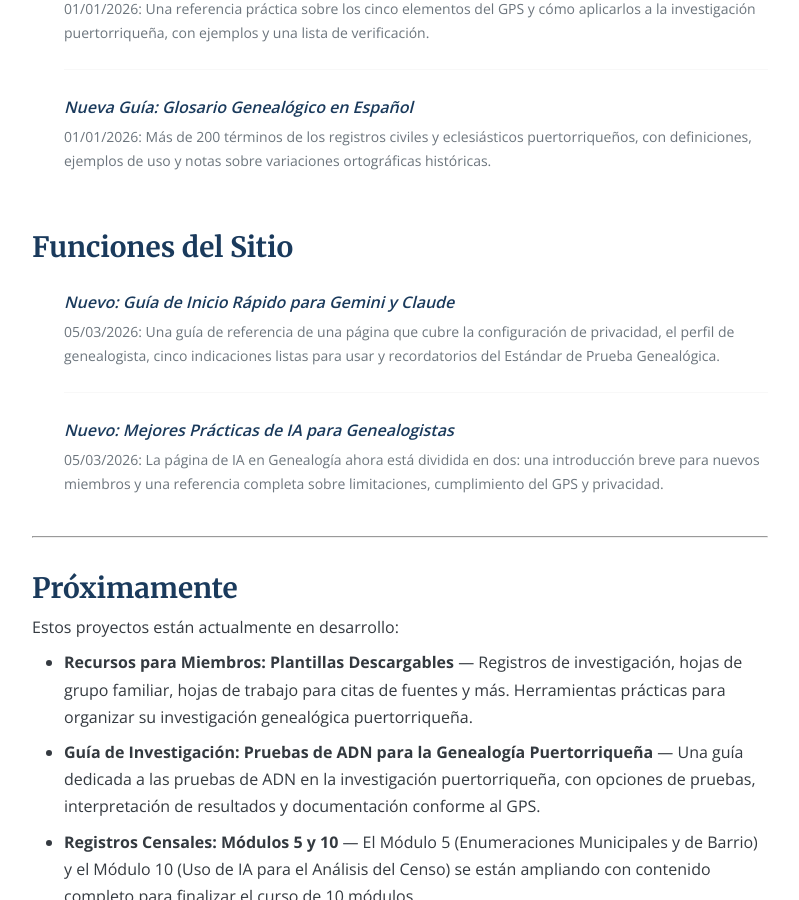
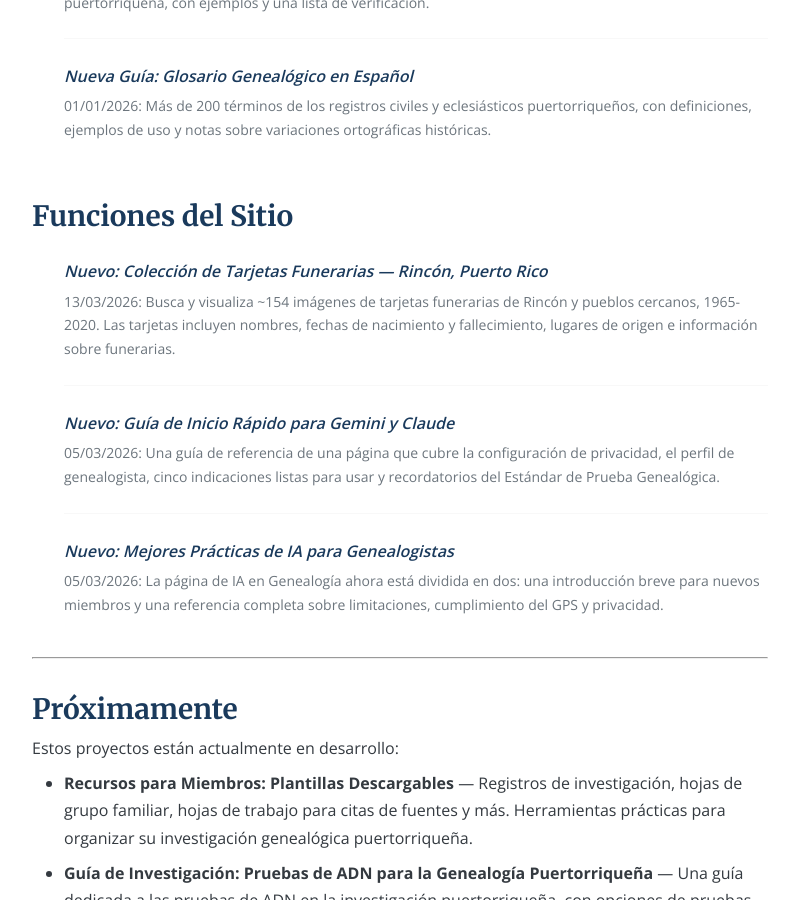
Before and after one commit to SylviaVargas/puertoricangenealogygroup, a Jekyll site: the page built from es/novedades.md, in a window 1280 px wide and 900 px high, scrolled down 1037 px. Shown: the whole window, without its empty margins (240-1039 px from the left). Built offline with Jekyll 4.4.1, drawn with Linux system fonts in a browser that asks for light colours.

Commit message:
Add Funeral Cards to What's New?

```diff
--- a/_config.yml
+++ b/_config.yml
@@ -81,8 +81,6 @@
       url: /ai-genealogy/
     - title: Tools
       url: /tools/
-    - title: Funeral Cards
-      url: /funeral-cards/
     - title: Contact
       url: /contact/
   es:
@@ -98,8 +96,6 @@
       url: /es/ia-genealogia/
     - title: Herramientas
       url: /es/herramientas/
-    - title: Tarjetas Funerarias
-      url: /es/tarjetas-funerarias/
     - title: Contacto
       url: /es/contacto/
 
--- a/_data/news.yml
+++ b/_data/news.yml
@@ -9,6 +9,13 @@
 #
 # Maintenance: add new entries at the top. Move old featured to non-featured.
 # To archive: move entries older than ~12 months to _data/news_archive_YYYY.yml
+- date: 2026-03-13
+  category: features
+  featured: false
+  title: "New: Funeral Cards Collection — Rincón, Puerto Rico"
+  body: "Browse and search ~154 funeral card images from Rincón and surrounding towns, 1965-2020. Cards include names, birth and death dates, birthplaces, and funeral home information."
+  link: /funeral-cards/
+
 - date: 2026-03-05
   category: features
   featured: true
--- a/_data/news_es.yml
+++ b/_data/news_es.yml
@@ -9,6 +9,13 @@
 #
 # Mantenimiento: agregar entradas nuevas al inicio. Cambiar featured anterior a false.
 # Para archivar: mover entradas con más de ~12 meses a _data/news_es_archive_YYYY.yml
+
+- date: 2026-03-13
+  category: funciones
+  featured: false
+  title: "Nuevo: Colección de Tarjetas Funerarias — Rincón, Puerto Rico"
+  body: "Busca y visualiza ~154 imágenes de tarjetas funerarias de Rincón y pueblos cercanos, 1965-2020. Las tarjetas incluyen nombres, fechas de nacimiento y fallecimiento, lugares de origen e información sobre funerarias."
+  link: /es/tarjetas-funerarias/
 
 - date: 2026-03-05
   category: funciones
--- a/es/herramientas.md
+++ b/es/herramientas.md
@@ -62,6 +62,17 @@
 <ul>
 <li><a href="/es/herramientas/guia-municipios/">Abrir la Guía de Municipios</a></li>
 <li><a href="/assets/pdfs/tools/ES_Guia_Municipios.pdf" target="_blank">&#8595; Descargar como PDF (hoja de referencia)</a></li>
+</ul>
+</div>
+
+<div class="card">
+<h3>Tarjetas Funerarias — Rincón, Puerto Rico</h3>
+<span class="badge badge-available">✓ Disponible</span>
+<span class="badge badge-interactive">Con búsqueda</span>
+<p>Busca y visualiza ~154 imágenes de tarjetas funerarias de Rincón y pueblos cercanos, de 1965 a 2020.</p>
+<p><strong>Incluye:</strong> Nombres, fechas de nacimiento y fallecimiento, lugares de origen, lugares de fallecimiento, funerarias, e imágenes de las tarjetas (frente e interior cuando están disponibles)</p>
+<ul>
+<li><a href="/es/tarjetas-funerarias/">Ver la Colección de Tarjetas Funerarias</a></li>
 </ul>
 </div>
 
```
Also changed, not shown: tools.md (+11 -0 lines).
